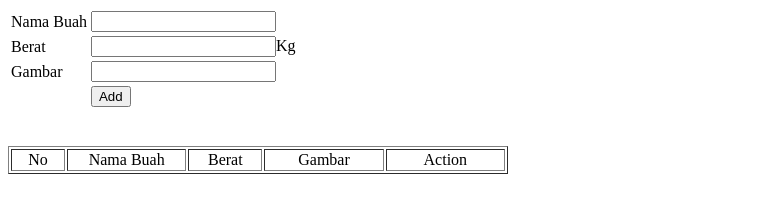
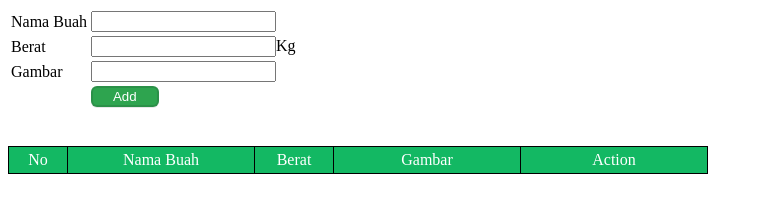
Before and after one commit to Beldumite/Js_project, a plain HTML site: page p23/index.html in a window 1280 px wide. Shown: the whole page, without its empty margins (0-763 px from the left). Drawn offline with Linux system fonts and the light colour scheme.

Commit message:
added css

```diff
--- a/p23/index.html
+++ b/p23/index.html
@@ -6,10 +6,10 @@
     <title>Inline Edit</title>
     <style>
       #outputTable {
-        width: 500px;
-        max-width: 500px;
+        width: 700px;
+        max-width: 700px;
         text-align: center;
-        overflow: hidden;
+        border-collapse: collapse;
         table-layout: fixed;
 
         img {
@@ -17,6 +17,7 @@
         }
         input {
           max-width: 90%;
+          height: auto;
         }
 
         tr td:nth-child(1) {
@@ -26,10 +27,38 @@
         tr td:nth-child(3) {
           width: 70px;
         }
+
+        td {
+          border: 1px solid black;
+          padding: 4px;
+        }
+
+        tr:nth-child(1) td {
+          background-color: rgb(19, 184, 99);
+          color: white;
+        }
       }
 
       .red {
         background-color: red;
+      }
+
+      button {
+        background-color: #2ea44f;
+        color: white;
+        border: 2px solid rgba(27, 31, 35, 0.15);
+        border-radius: 6px;
+        box-shadow: rgba(27, 31, 35, 0.1) 0 1px 0;
+        cursor: pointer;
+        padding: 1px 20px;
+      }
+
+      .hapus {
+        background-color: red;
+      }
+
+      button:hover {
+        box-shadow: rgba(27, 31, 35, 0.242) 2px 3px 0;
       }
     </style>
   </head>
@@ -54,7 +83,7 @@
     </table>
     <br />
     <br />
-    <table id="outputTable" border="1">
+    <table id="outputTable">
       <tr>
         <td>No</td>
         <td>Nama Buah</td>
--- a/p23/script.js
+++ b/p23/script.js
@@ -18,7 +18,7 @@ function updateTable() {
   <td><span>${beratBuah} Kg</span></td>
   <td><span><img src="${gambar}" alt="${namaBuah}"></span></td>
   <td>
-  <button onclick="deleteRow(this)">Hapus</button>
+  <button onclick="deleteRow(this)" class="hapus">Hapus</button>
   <button onclick="editRow(this)">Edit</button>
   <button onclick="saveRow(this)" style="display: none;">Save</button>
   </td>
```
